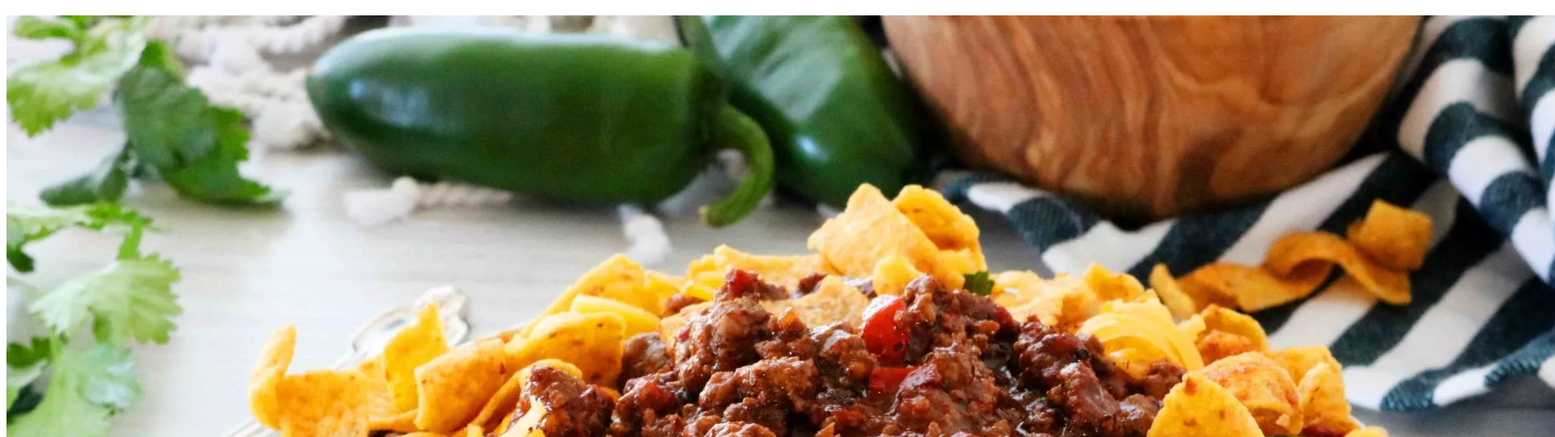
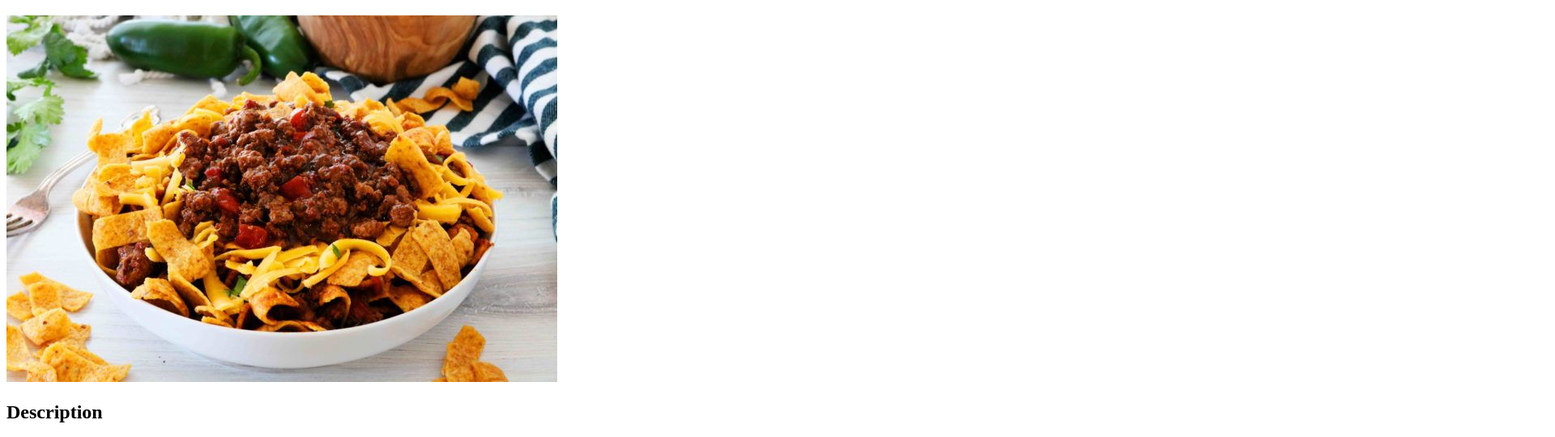
Before and after one commit to matthwaragn/odin-recipes, a plain HTML site: page recipes/frito-pie.html in a window 1280 px wide. Shown: the part 61-601 px from the top of the page at 81% size, 1920 px wide, since content can reach past the window. Drawn offline with Linux system fonts and the light colour scheme.

Commit message:
Changed frito pie image

```diff
--- a/recipes/frito-pie.html
+++ b/recipes/frito-pie.html
@@ -6,7 +6,7 @@
     </head>
     <body>
         <h1>Frito Pie</h1>
-        <img src="./frito-pie.webp" alt="Frito Pie">
+        <img src="./frito-pie.jpg" alt="Frito Pie">
         <h2>Description</h2>
         <p>A Texas-style chili casserole!</p>
         <h3>Ingredients</h3>
```
Also changed, not shown: recipes/frito-pie.jpg (added), recipes/frito-pie.webp (deleted).
